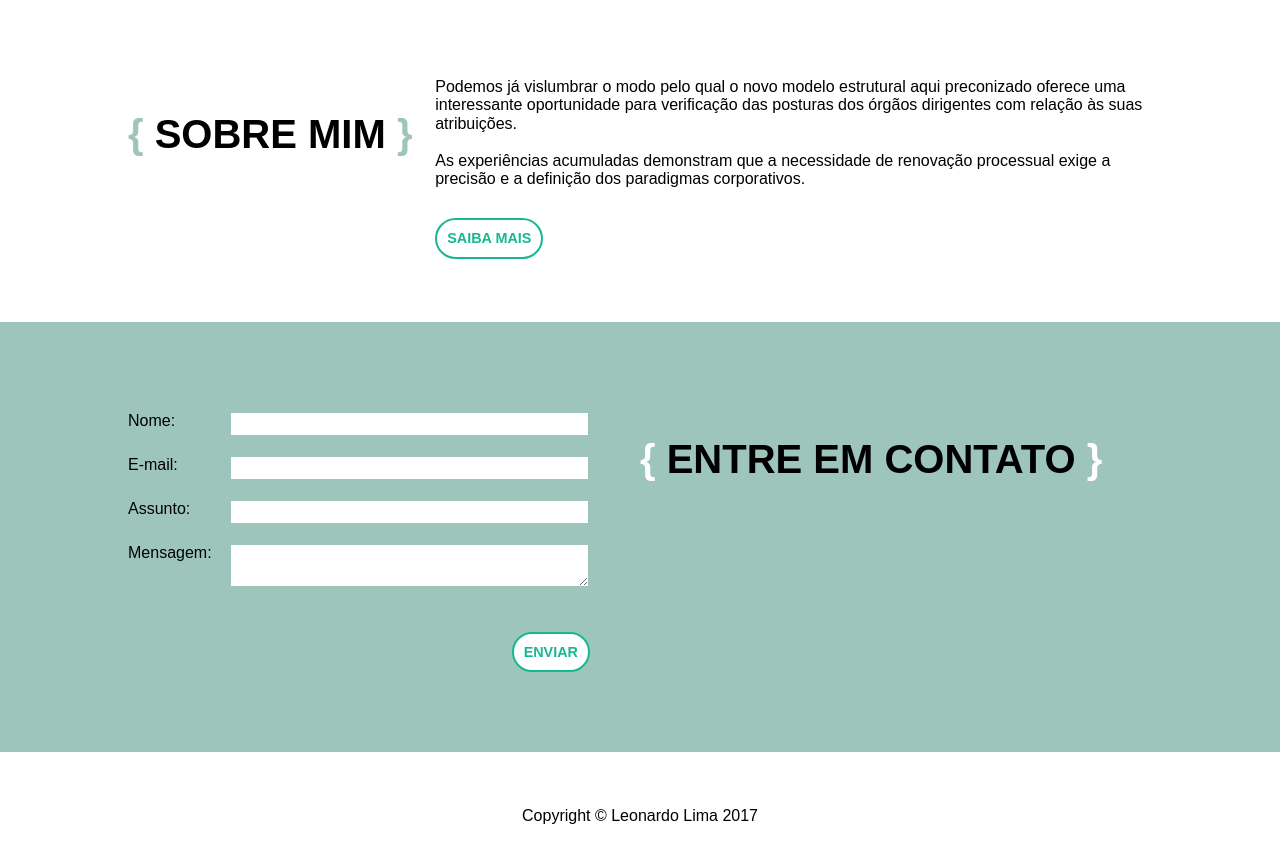
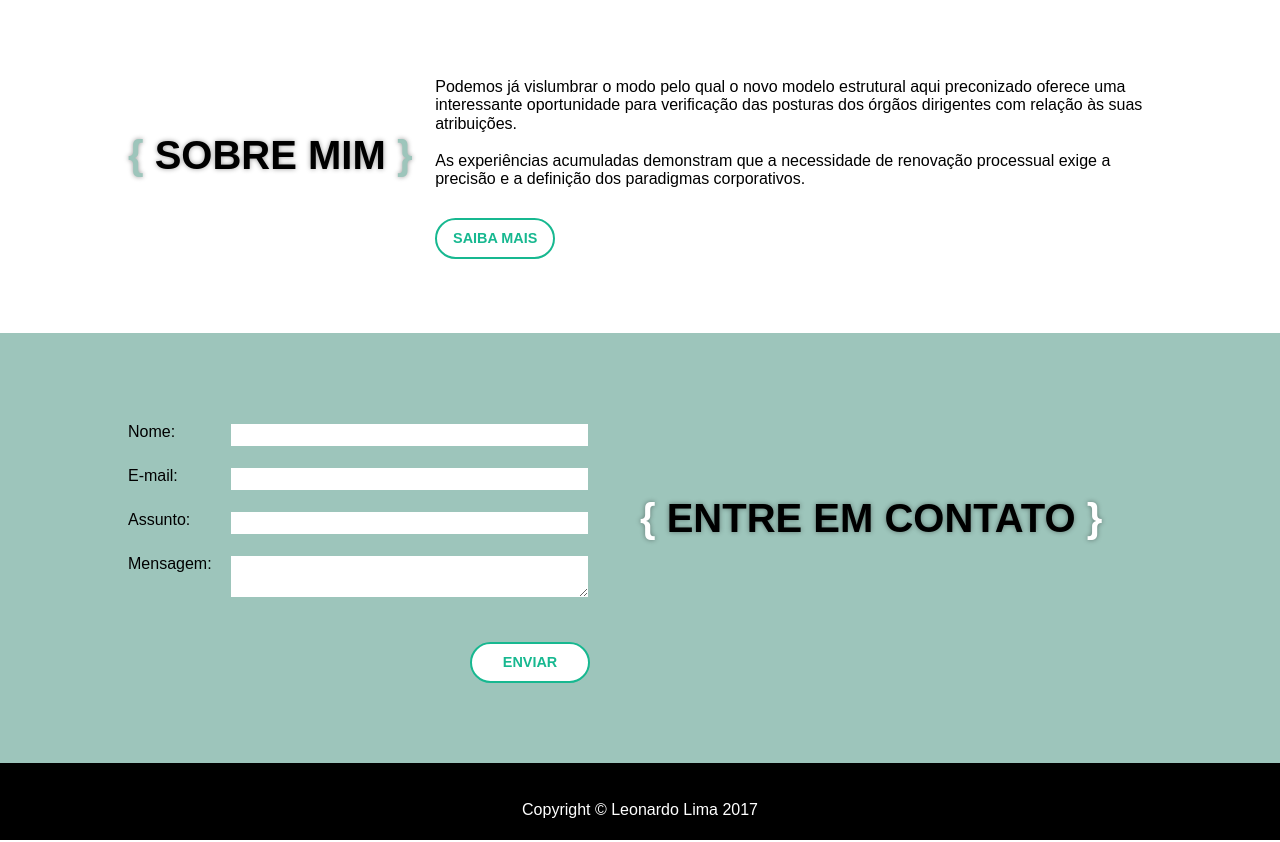
Before and after one commit to LimaLeo/meu-site, a website: page src/index.html in a window 1280 px wide. Shown: the part 449-1291 px from the top of the page. Drawn offline with nearby package versions, Linux system fonts and the light colour scheme.

Commit message:
Diagramação / Background fixo

```diff
--- a/package.json
+++ b/package.json
@@ -19,6 +19,7 @@
     "grunt-contrib-uglify": "^2.0.0",
     "grunt-contrib-watch": "^1.0.0",
     "grunt-sass": "^1.2.1",
+    "jquery": "^3.1.1",
     "normalize.css": "^5.0.0"
   }
 }
--- a/src/index.html
+++ b/src/index.html
@@ -7,13 +7,14 @@
 	<link rel="stylesheet" href="css/style.css">
 </head>
 <body>
-	<nav class="fixed">
+	<div class="fixed">
+		<h1 class="logo"><a href=""><strong>leonardo</strong> lima</a></h1>
 		<ul>
 			<li><a href="">inicio</a></li>
 			<li><a href="">sobre</a></li>
 			<li><a href="">contato</a></li>
 		</ul>
-	</nav>
+	</div>
 	<header class="top banner-top">
 		<div class="container">
 			<h1 class="logo"><a href=""><strong>leonardo</strong> lima</a></h1>
@@ -30,7 +31,7 @@
 		</div>
 	</header>
 	<main>
-		<section class="sobre">
+		<section class="sobre section">
 			<div class="container">
 				<h2>Sobre mim</h2>
 				<article>
@@ -44,7 +45,7 @@
 				</article>
 			</div>
 		</section>
-		<section class="contato">
+		<section class="contato section">
 			<div class="container">
 				<form action="">
 					<div class="field"><label>Nome: </label><input type="text"></div>
@@ -65,6 +66,7 @@
 		</ul>
 		<p>Copyright © Leonardo Lima 2017</p>
 	</footer>
+	<script src="js/jquery.js"></script>
 	<script src="js/main.js"></script>
 </body>
 </html>
--- a/src/sass/layout/body.scss
+++ b/src/sass/layout/body.scss
@@ -1,10 +1,10 @@
 main{
 	section{
-		display: inline-block;
-	    width: 100%;
+		    width: 100%;
 		h2{
 			text-transform: uppercase;
 			font-size: 2.5em;
+			text-shadow: 0 0 5px rgba(0,0,0,0.4);
 		}
 
 		button{
@@ -18,6 +18,7 @@ main{
 			font-size: 0.9em;
 		    font-weight: bold;
 			padding: 10px;
+			min-width: 120px;
 		}
 	}
 
@@ -25,6 +26,8 @@ main{
 		h2{
 			float: left;
 			width: 30%;
+		    position: absolute;
+    		top: 30%;
 			&:before{
 				content: "{ ";
 				color: $azul;
@@ -40,18 +43,23 @@ main{
 		}
 
 		.container{
-			height: 320px;
+		    height: 335px;
+		    position: relative;
 		}
 	}
 
 	.container{
 		padding: 80px 0;
 	}
+
 	.contato{
 		background-color: $azul;
 		h2{
 			float: right;
 			width: 50%;
+		    position: absolute;
+			top: 30%;
+			right: 0;
 			&:before{
 				content: "{ ";
 				color: white;
@@ -61,6 +69,7 @@ main{
 				color: white;
 			}
 		}
+
 		form{
 			float: left;
 			width: 50%;
@@ -90,6 +99,7 @@ main{
 
 		.container{
 			height: 430px;
+			position: relative;
 		}
 	}
 }
--- a/src/sass/layout/footer.scss
+++ b/src/sass/layout/footer.scss
@@ -1,10 +1,18 @@
 footer{
+	background-color: black;
+	box-sizing: border-box;
+	margin: 0 auto;
 	ul{
+		margin: 0;
+		padding: 0;
 		li{
 			display: inline-block;
 		}
 	}
 	p{
+		color: white;
 		text-align: center;
+		margin: 0;
+		padding: 20px;
 	}
 }
--- a/src/sass/layout/header.scss
+++ b/src/sass/layout/header.scss
@@ -87,4 +87,6 @@ header{
 
 .banner-top{
 	background: url(../images/code_landscape.jpg) center no-repeat;
+	background-size: cover;
+	background-attachment: fixed;
 }
--- a/src/sass/style.scss
+++ b/src/sass/style.scss
@@ -1,10 +1,4 @@
 @import 'componentes/normalize';
-@import "helpers/variaveis";
-@import "helpers/mixins";
-
-@import 'layout/header';
-@import 'layout/body';
-@import 'layout/footer';
 
 *{
     box-sizing: border-box;
@@ -18,3 +12,10 @@
 img {
  max-width: 100%;
 }
+
+@import "helpers/variaveis";
+@import "helpers/mixins";
+
+@import 'layout/header';
+@import 'layout/body';
+@import 'layout/footer';
```
Also changed, not shown: dist/css/style.css, dist/index.html, src/css/style.css, 1 other file.
